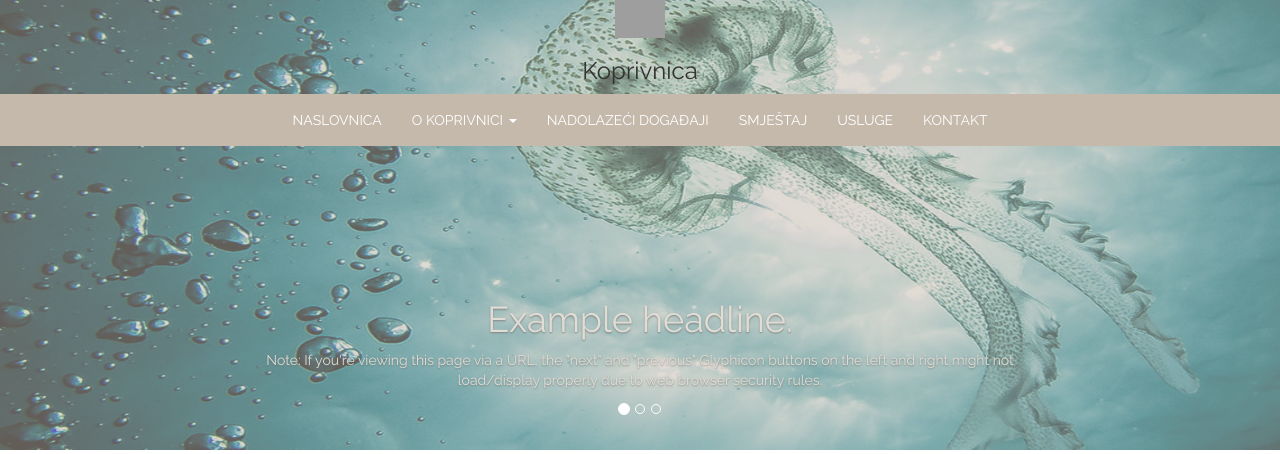
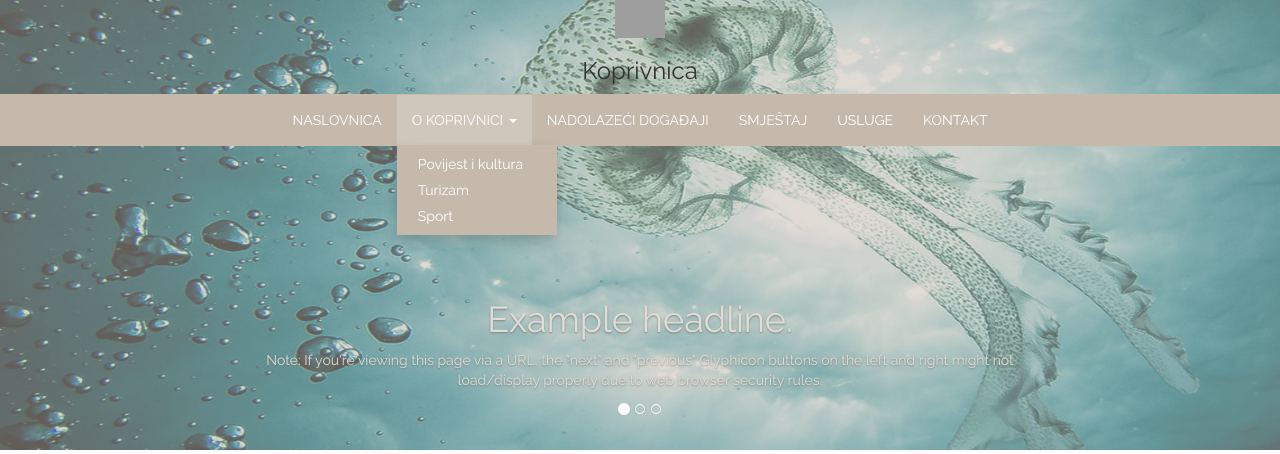
Before and after one commit to DajanaStojanovic/koprivnica_pripreme, a PHP site: page / in a window 1280 px wide, after a click on "O KOPRIVNICI". Shown: the top 454 px of the page. Run offline with PHP 8.4, Linux system fonts and the light colour scheme; some libraries are stand-ins or nearby versions; grey boxes are pictures that could not be loaded.

Commit message:
proradio dropdown i carousel

```diff
--- a/css/style.css
+++ b/css/style.css
@@ -44,17 +44,31 @@ body {
   text-align: center;
 }
 
-.navbar-default {
+.navbar-default,
+.navbar-nav>li>.dropdown-menu {
 	background-color: #C4B9AB;
 	border-color: #C4B9AB;
 	border-radius: 0;
 }
 
 .navbar-default .navbar-nav>li>a,
-.navbar-default .navbar-nav>li>a:hover {
+.navbar-default .navbar-nav>li>a:hover,
+.navbar-default .navbar-nav>li>a:active,
+.navbar-default .navbar-nav>li>a:focus,
+.dropdown-menu>li>a,
+.dropdown-menu>li>a:hover,
+.dropdown-menu>li>a:active,
+.dropdown-menu>li>a:focus,
+.navbar-default .navbar-nav>.open>a,
+.navbar-default .navbar-nav>.open>a:focus,
+.navbar-default .navbar-nav>.open>a:hover {
 	color: #fff;
 }
-	.navbar-default .navbar-nav>li>a:hover {
+	.navbar-default .navbar-nav>li>a:hover,
+	.dropdown-menu>li>a:hover,
+	.navbar-default .navbar-nav>.open>a,
+	.navbar-default .navbar-nav>.open>a:focus,
+	.navbar-default .navbar-nav>.open>a:hover {
 		background-color: rgba(255,255,255, 0.2);
 	}
 .row {
--- a/header.php
+++ b/header.php
@@ -7,8 +7,8 @@
     <link href='css/style.css' rel='stylesheet' type='text/css'>
     <link href='https://fonts.googleapis.com/css?family=Raleway:400,400italic' rel='stylesheet' type='text/css'>
     <link rel="stylesheet" href="http://cdnjs.cloudflare.com/ajax/libs/font-awesome/4.4.0/css/font-awesome.min.css">
+    <script src="https://ajax.googleapis.com/ajax/libs/jquery/1.12.2/jquery.min.js"></script>
     <script src="js/bootstrap.min.js" type="text/javascript"></script>
-    <script src="https://ajax.googleapis.com/ajax/libs/jquery/1.12.2/jquery.min.js"></script>
 
 </head>
 <body>
```
